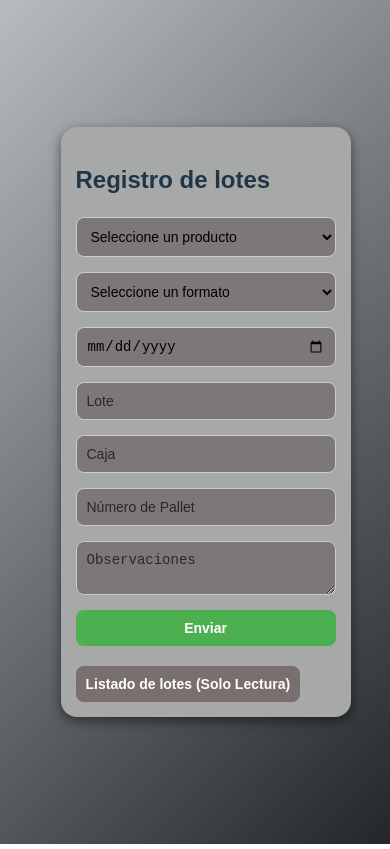
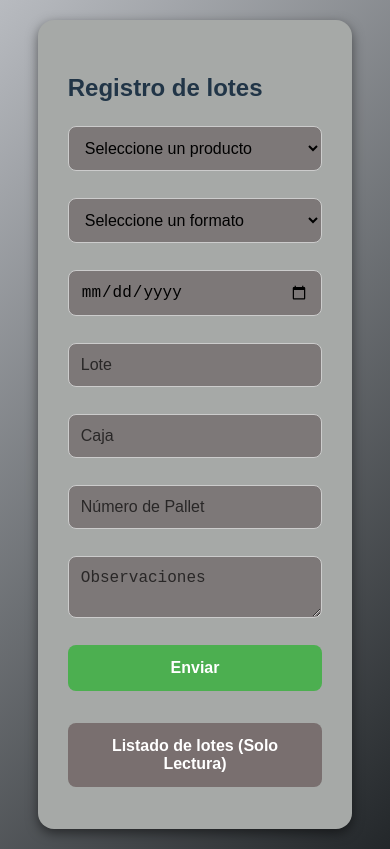
Before and after one commit to leoptr22/contra-muestras, a React (Vite) app: page / in a window 390 px wide. Built offline with nearby package versions, Linux system fonts and the light colour scheme.

Commit message:
anexo hoja de calculo

```diff
--- a/src/Contramuestras.css
+++ b/src/Contramuestras.css
@@ -133,40 +133,50 @@ button:active {
 }
 
 /* Responsive */
-@media (max-width: 500px) {
-    .formulario {
-        padding: 20px;
-        margin: 20px;
-    }
-}
-/* Ajustes para dispositivos móviles */
-@media (max-width: 500px) {
+
+@media (max-width: 1220px) {
     /* Contenedor del formulario */
     .formulario {
-        width: 90%; /* Aumenta el ancho en lugar de tener un máximo de 400px */
-        padding: 15px;
-        margin: 10px;
+        width: 95%; /* Ajusta el formulario al 95% del ancho de la pantalla */
+        max-width: 700px; /* Limita el tamaño máximo del formulario */
+        padding: 30px; /* Añade más padding para hacerlo espacioso */
+        margin: 20px auto; /* Centra el formulario con márgenes automáticos */
+        box-sizing: border-box; /* Asegura que el padding no afecte al tamaño total */
     }
 
     /* Título */
     .form-grid h2 {
-        font-size: 20px; /* Reducir el tamaño del título */
+        font-size: 24px; /* Ajuste del tamaño del título */
+        text-align: center; /* Centra el título */
+        margin-bottom: 20px; /* Separación inferior */
     }
 
     /* Campos de entrada (input, textarea y select) */
     .input, .textarea, select {
-        padding: 10px; /* Reducir el padding */
-        font-size: 14px; /* Reducir el tamaño de la fuente */
+        padding: 12px; /* Padding adecuado para campos */
+        font-size: 16px; /* Tamaño de la fuente ligeramente mayor */
+        width: 100%; /* Asegura que los campos ocupen todo el ancho disponible */
+        margin-bottom: 12px; /* Espaciado entre campos */
+        box-sizing: border-box; /* Asegura que el padding no afecte al tamaño total */
     }
 
     /* Botones */
     .submit-btn, .view-button, .cancel-btn {
-        padding: 10px; /* Reducir el padding de los botones */
-        font-size: 14px; /* Reducir el tamaño de la fuente de los botones */
+        padding: 14px; /* Padding mayor para los botones */
+        font-size: 16px; /* Tamaño de fuente más grande para botones */
+        width: 100%; /* Hace que los botones ocupen el ancho completo */
+        margin-bottom: 12px; /* Espaciado entre botones */
+        box-sizing: border-box;
     }
 
     /* Mensaje de éxito */
     .success-message {
-        font-size: 14px; /* Reducir el tamaño del texto del mensaje */
+        font-size: 16px; /* Ajuste del tamaño del texto del mensaje */
+        background: #d1e7dd;
+        color: #0f5132;
+        padding: 12px;
+        border-radius: 8px;
+        text-align: center;
+        margin-top: 10px;
     }
 }
```
